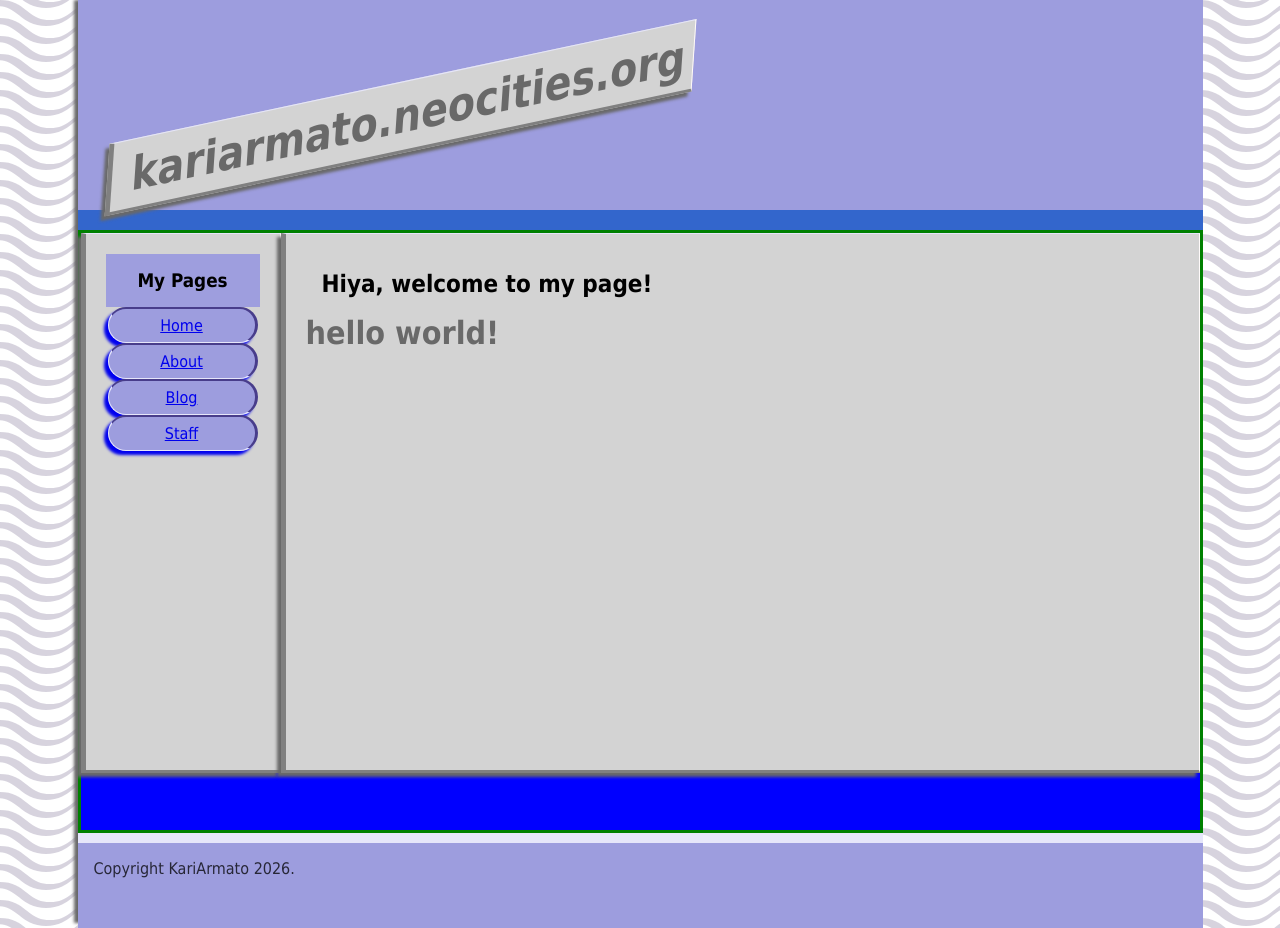
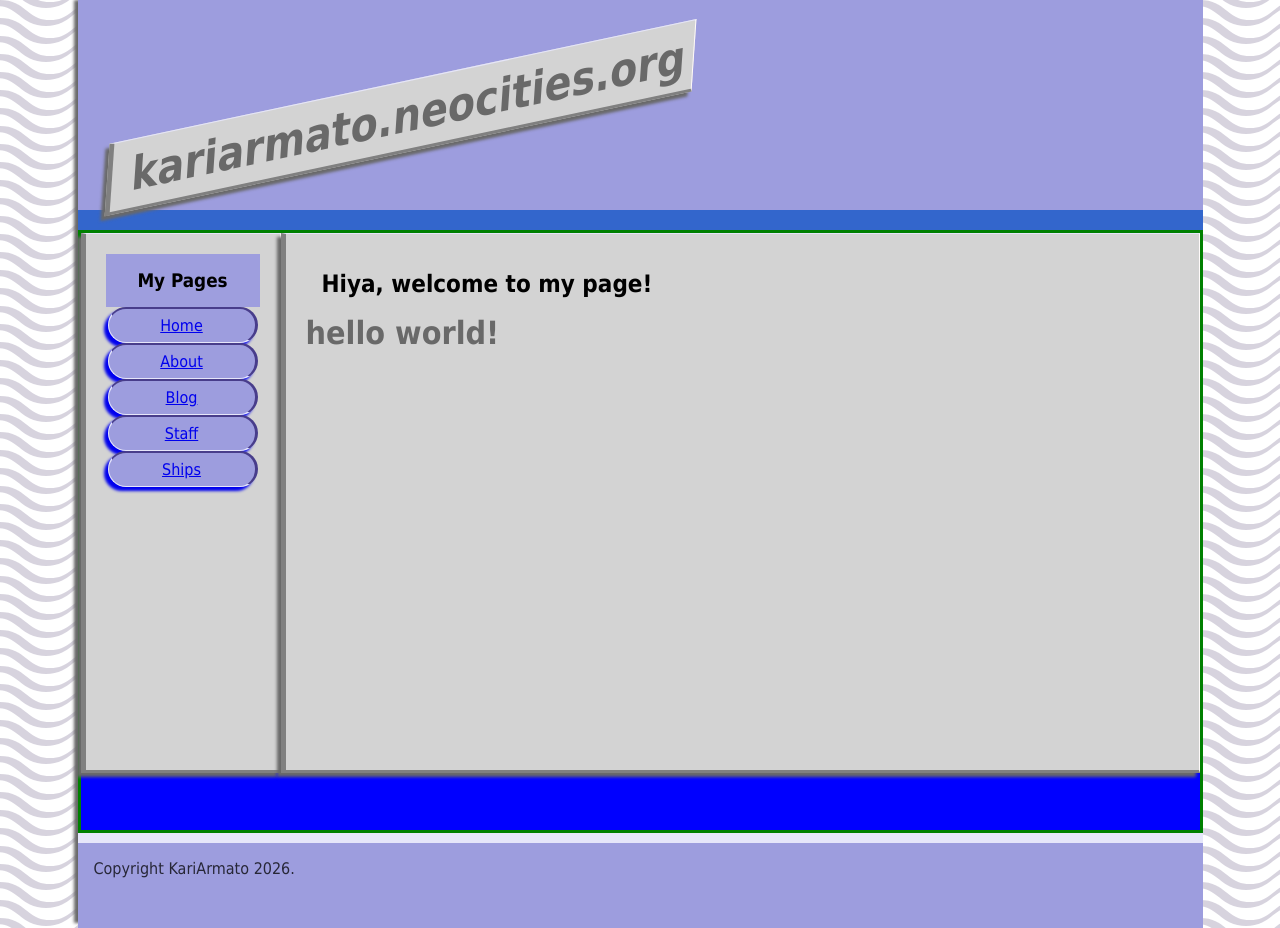
Before and after one commit to hatspies/hatspies.github.io, a Jekyll site: the page built from index.html, in a window 1280 px wide. Built offline with Jekyll 4.4.1, drawn with Linux system fonts in a browser that asks for light colours.

Commit message:
Update navigation.yml

```diff
--- a/_data/navigation.yml
+++ b/_data/navigation.yml
@@ -6,3 +6,5 @@
   link: /blog.html
 - name: Staff
   link: /staff.html
+- name: Ships
+  link: /pages/ships.html
```
